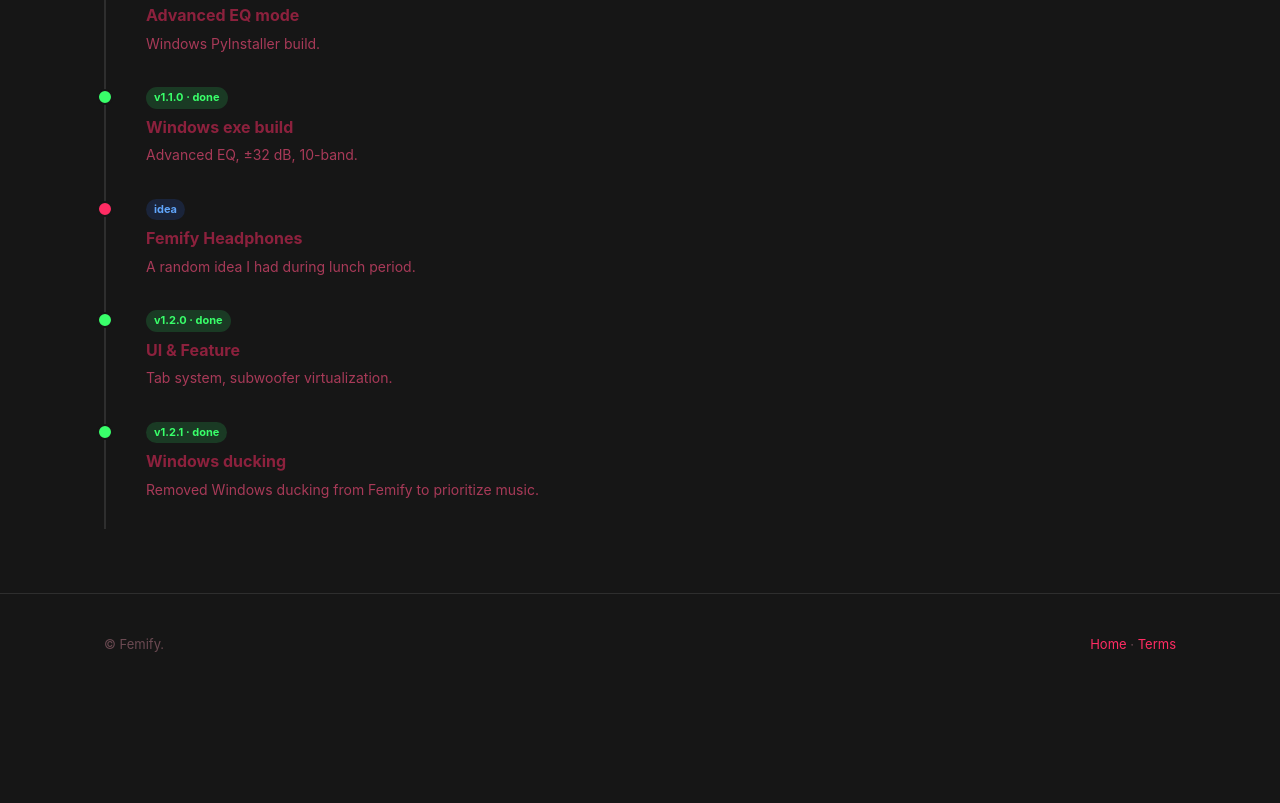
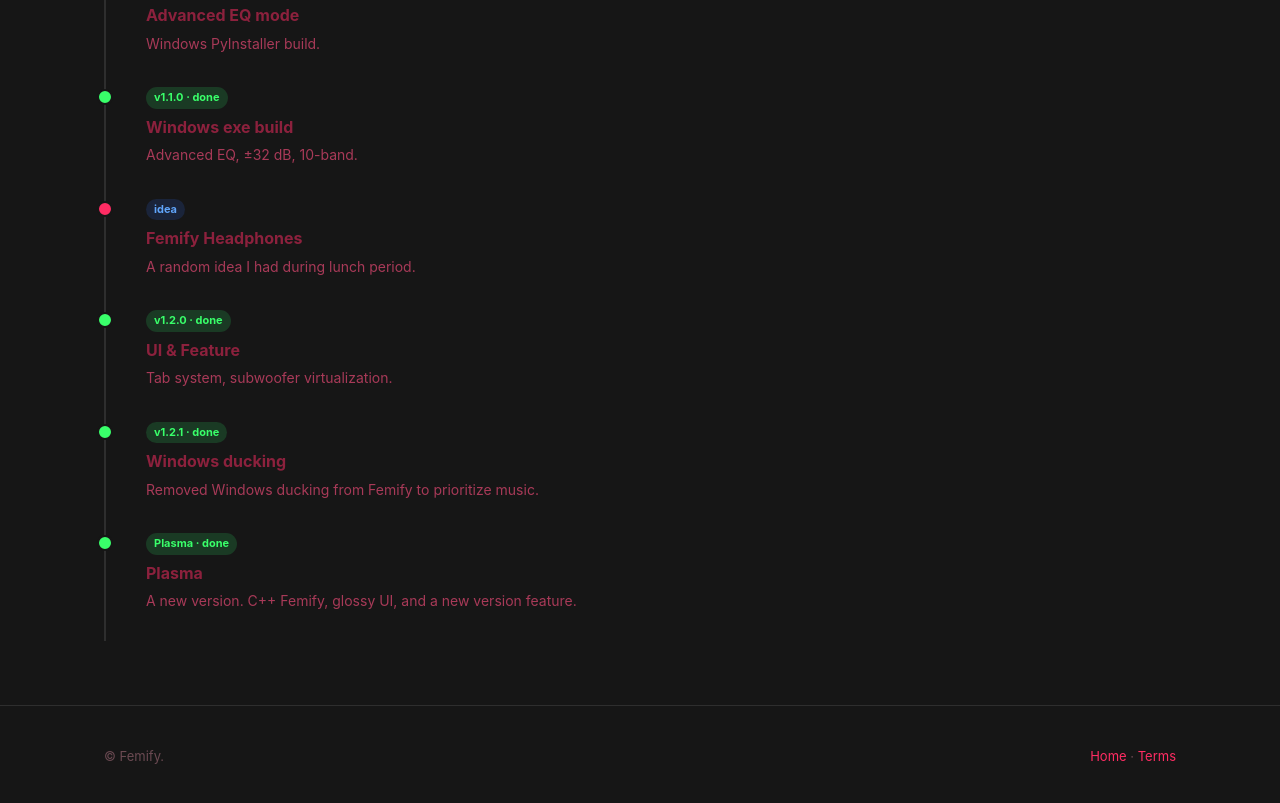
Before and after one commit to Paxel-GH/Femify, a plain HTML site: page roadmap.html in a window 1280 px wide. Shown: the part 406-1209 px from the top of the page. Before the commit the page ends 1101 px from the top, so only its background shows below. Drawn offline with Linux system fonts and the light colour scheme.

Commit message:
Update roadmap.html

```diff
--- a/roadmap.html
+++ b/roadmap.html
@@ -58,6 +58,11 @@
             <h4>Windows ducking</h4>
             <p>Removed Windows ducking from Femify to prioritize music.</p>
           </div>
+		  <div class="rm-item done">
+            <span class="rm-tag done">Plasma · done</span>
+            <h4>Plasma</h4>
+            <p>A new version. C++ Femify, glossy UI, and a new version feature.</p>
+          </div>
         </div>
       </div>
     </section>
```
